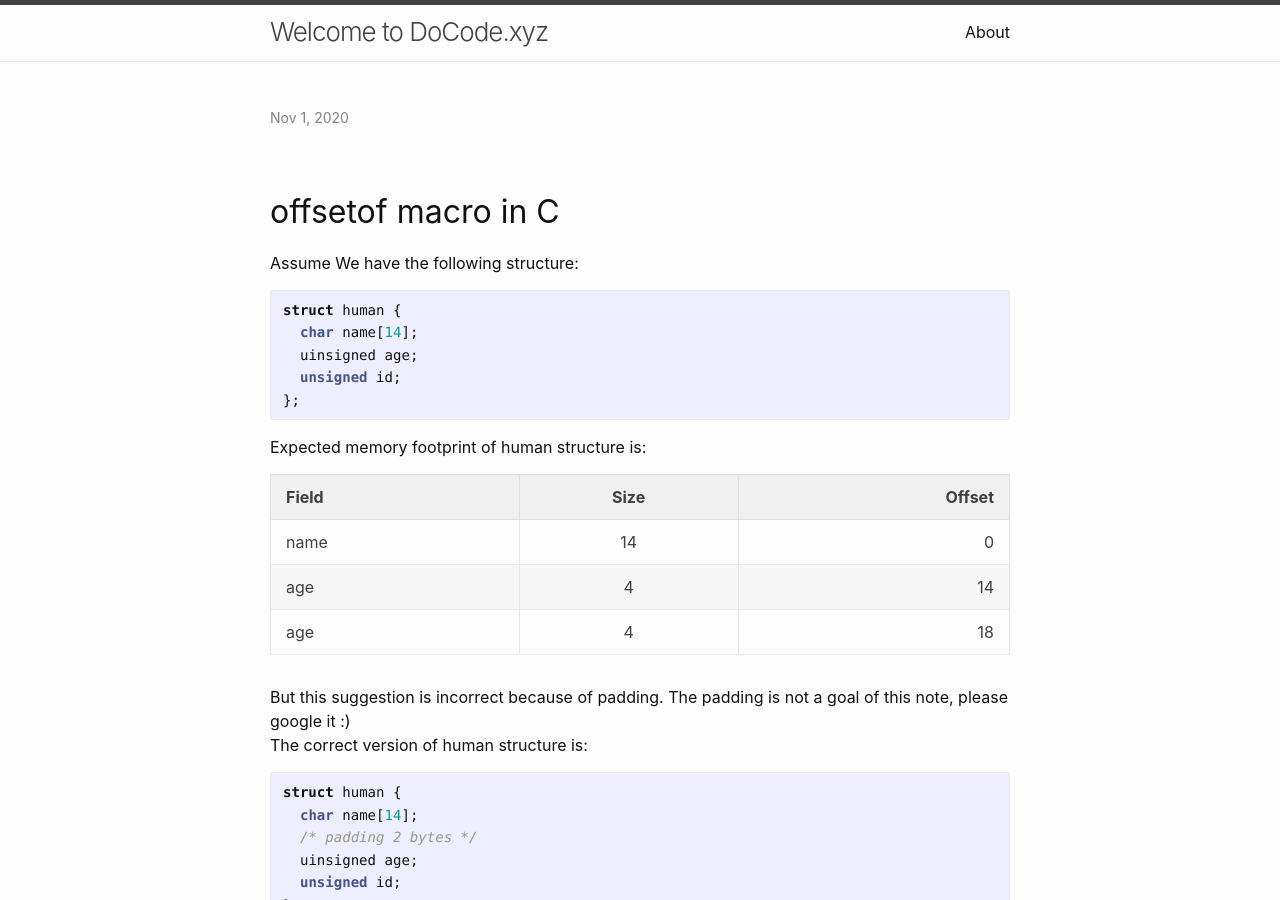
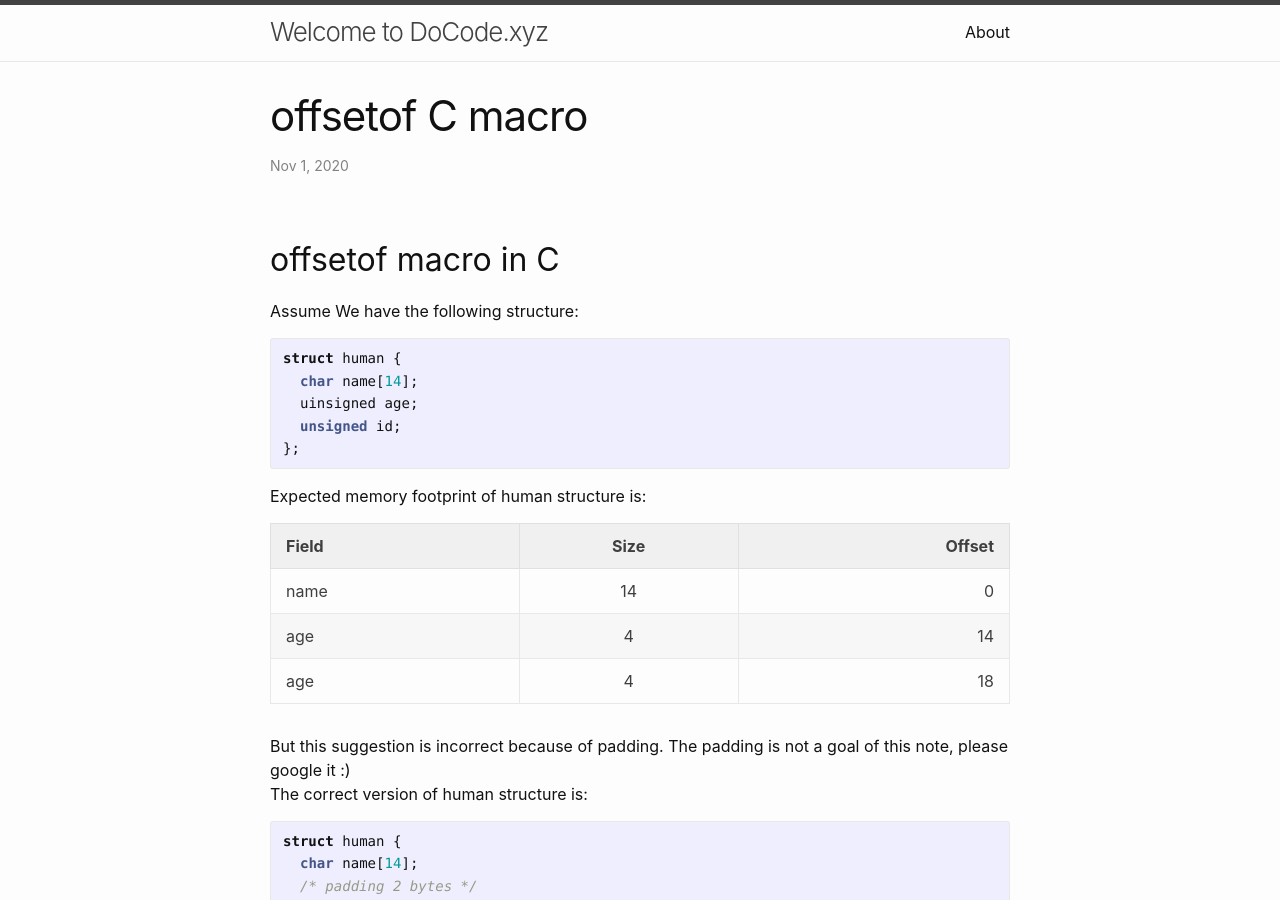
Before and after one commit to ivalery111/ivaleryz.github.io, a Jekyll site: the page built from _posts/2020-11-01-c-offsetof-macro.md, in a window 1280 px wide and 900 px high. Built offline with Jekyll 4.4.1, drawn with Linux system fonts in a browser that asks for light colours; our own code applies the rules of GitHub Pages for plain Markdown files.

Commit message:
Update 2020-11-01-c-offsetof-macro.md
fix forgotten " symbol

```diff
--- a/_posts/2020-11-01-c-offsetof-macro.md
+++ b/_posts/2020-11-01-c-offsetof-macro.md
@@ -1,6 +1,6 @@
 ---
 layout: post
-title: "offsetof C macro
+title: "offsetof C macro"
 categories: c
 published: true
 ---
```
